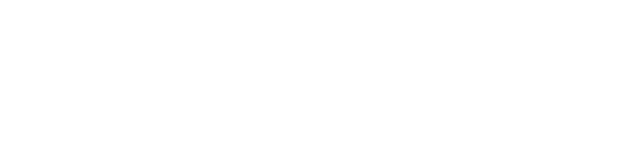
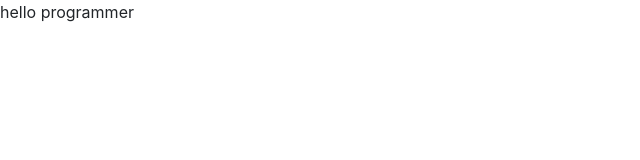
Before and after one commit to alexron03/My-Portfolio, a plain HTML site: page index.html in a window 1280 px wide. Shown: the whole page, without its empty margins (0-640 px from the left). Drawn offline with nearby package versions, Linux system fonts and the light colour scheme.

Commit message:
Update index.html

```diff
--- a/index.html
+++ b/index.html
@@ -18,8 +18,9 @@
   </head>
   <body>
 
+    hello programmer
 
-
+  </body>
 
 
     <!-- Optional JavaScript -->
```
